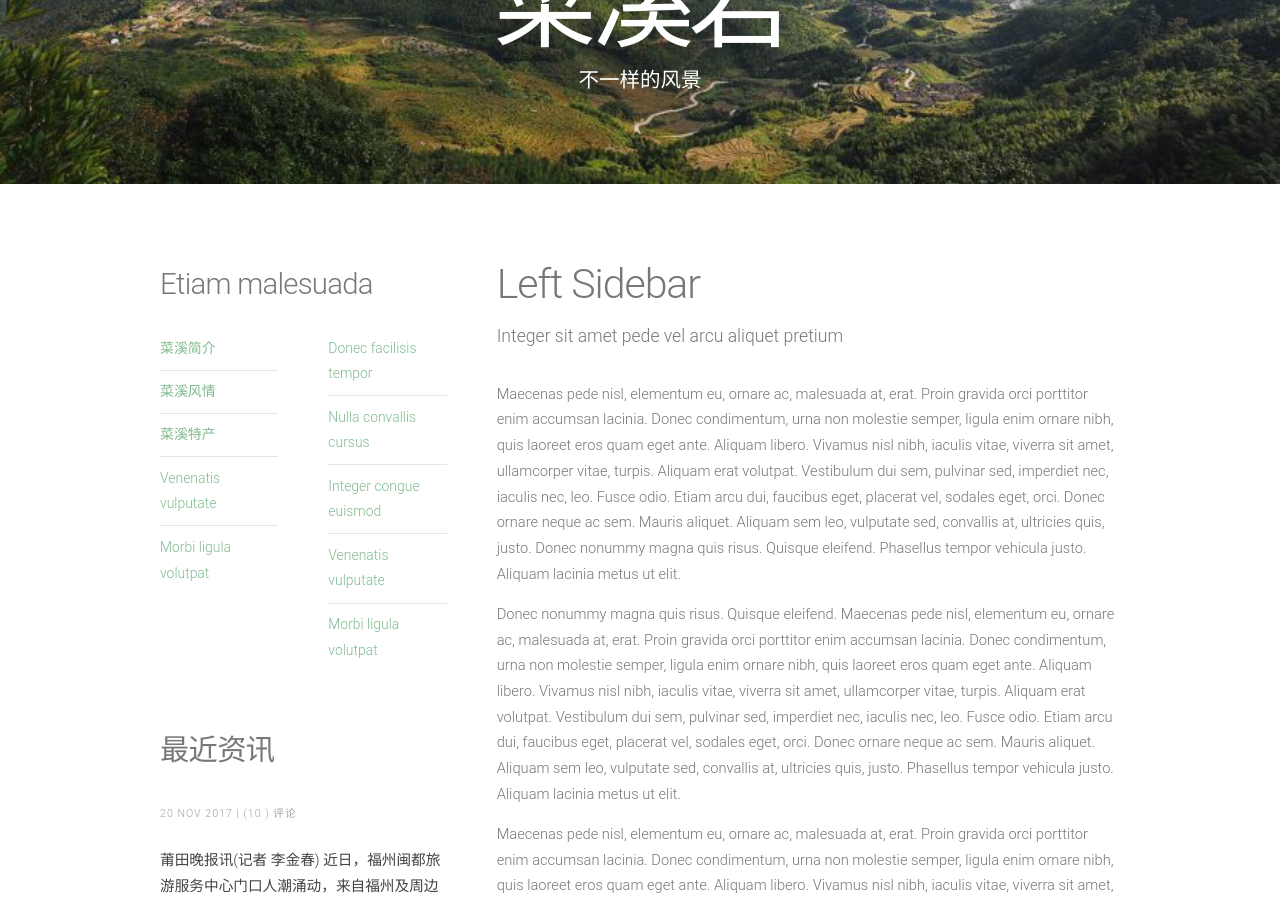
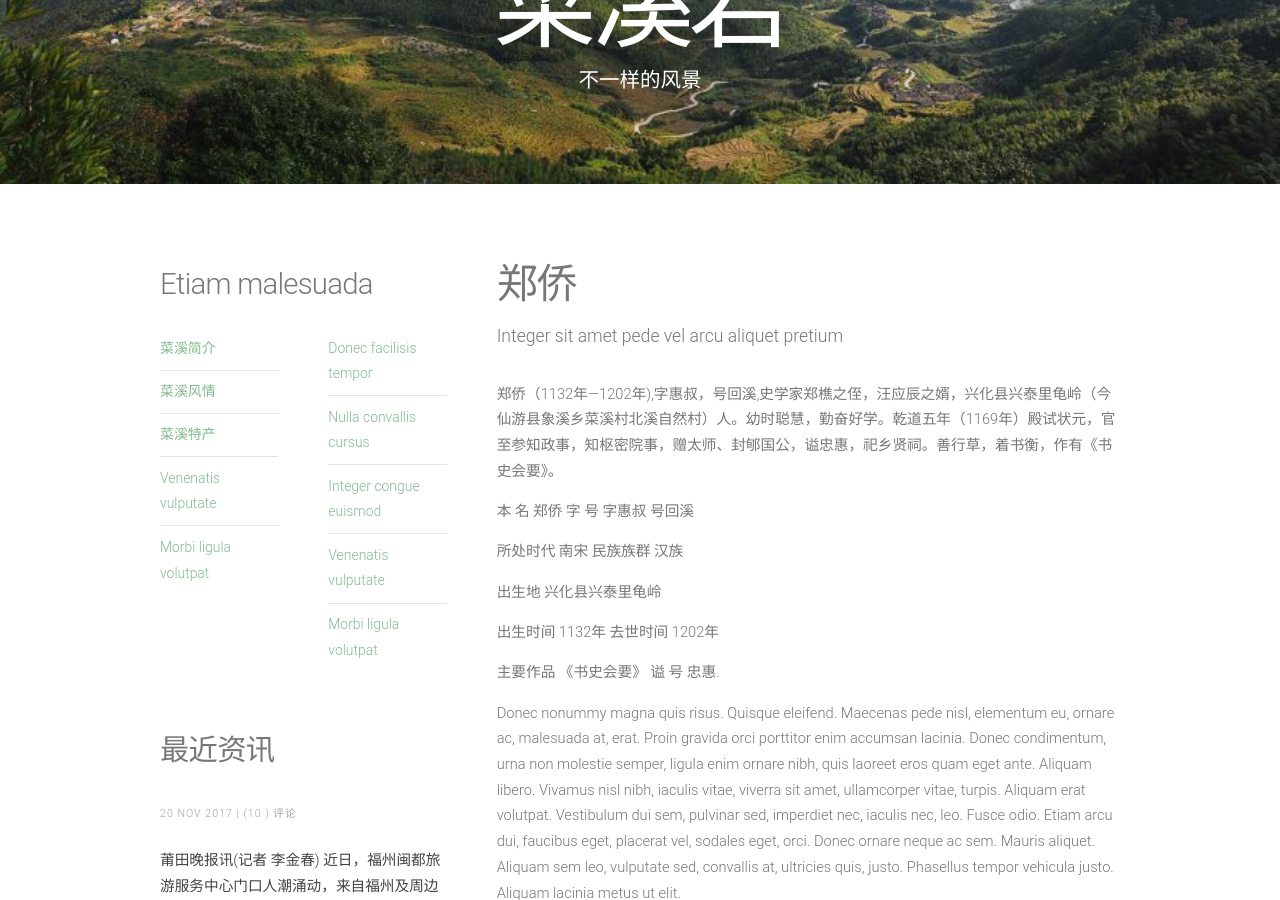
Before and after one commit to yuejianhua/caixiyan.github.io, a Jekyll site: the page built from left-sidebar.html, in a window 1280 px wide and 900 px high, scrolled down 194 px. Built offline with Jekyll 4.4.1, drawn with Linux system fonts in a browser that asks for light colours.

Commit message:
Update left-sidebar.html

```diff
--- a/left-sidebar.html
+++ b/left-sidebar.html
@@ -13,10 +13,15 @@ layout: default
 				<div id="content" class="8u skel-cell-important">
 					<section>
 						<header>
-							<h2>Left Sidebar</h2>
+							<h2>郑侨</h2>
 							<span class="byline">Integer sit amet pede vel arcu aliquet pretium</span>
 						</header>
-						<p>Maecenas pede nisl, elementum eu, ornare ac, malesuada at, erat. Proin gravida orci porttitor enim accumsan lacinia. Donec condimentum, urna non molestie semper, ligula enim ornare nibh, quis laoreet eros quam eget ante. Aliquam libero. Vivamus nisl nibh, iaculis vitae, viverra sit amet, ullamcorper vitae, turpis. Aliquam erat volutpat. Vestibulum dui sem, pulvinar sed, imperdiet nec, iaculis nec, leo. Fusce odio. Etiam arcu dui, faucibus eget, placerat vel, sodales eget, orci. Donec ornare neque ac sem. Mauris aliquet. Aliquam sem leo, vulputate sed, convallis at, ultricies quis, justo. Donec nonummy magna quis risus. Quisque eleifend. Phasellus tempor vehicula justo. Aliquam lacinia metus ut elit.</p>
+						<p>郑侨（1132年—1202年),字惠叔，号回溪,史学家郑樵之侄，汪应辰之婿，兴化县兴泰里龟岭（今仙游县象溪乡菜溪村北溪自然村）人。幼时聪慧，勤奋好学。乾道五年（1169年）殿试状元，官至参知政事，知枢密院事，赠太师、封郇国公，谥忠惠，祀乡贤祠。善行草，着书衡，作有《书史会要》。</p>
+                                                <p>本    名 郑侨 字    号 字惠叔 号回溪</p>
+					        <p>所处时代 南宋 民族族群 汉族</p>
+						<p>出生地 兴化县兴泰里龟岭</p>
+						<p>出生时间 1132年 去世时间 1202年</p>
+						<p>主要作品 《书史会要》 谥    号 忠惠.</p>
 						<p>Donec nonummy magna quis risus. Quisque eleifend. Maecenas pede nisl, elementum eu, ornare ac, malesuada at, erat. Proin gravida orci porttitor enim accumsan lacinia. Donec condimentum, urna non molestie semper, ligula enim ornare nibh, quis laoreet eros quam eget ante. Aliquam libero. Vivamus nisl nibh, iaculis vitae, viverra sit amet, ullamcorper vitae, turpis. Aliquam erat volutpat. Vestibulum dui sem, pulvinar sed, imperdiet nec, iaculis nec, leo. Fusce odio. Etiam arcu dui, faucibus eget, placerat vel, sodales eget, orci. Donec ornare neque ac sem. Mauris aliquet. Aliquam sem leo, vulputate sed, convallis at, ultricies quis, justo. Phasellus tempor vehicula justo. Aliquam lacinia metus ut elit.</p>
 						<p>Maecenas pede nisl, elementum eu, ornare ac, malesuada at, erat. Proin gravida orci porttitor enim accumsan lacinia. Donec condimentum, urna non molestie semper, ligula enim ornare nibh, quis laoreet eros quam eget ante. Aliquam libero. Vivamus nisl nibh, iaculis vitae, viverra sit amet, ullamcorper vitae, turpis. Aliquam erat volutpat. Vestibulum dui sem, pulvinar sed, imperdiet nec, iaculis nec, leo. Fusce odio. Etiam arcu dui, faucibus eget, placerat vel, sodales eget, orci. Donec ornare neque ac sem. Mauris aliquet. Aliquam sem leo, vulputate sed, convallis at, ultricies quis, justo. Donec nonummy magna quis risus. Quisque eleifend. Phasellus tempor vehicula justo. Aliquam lacinia metus ut elit.</p>
 						<p>Donec nonummy magna quis risus. Quisque eleifend. Maecenas pede nisl, elementum eu, ornare ac, malesuada at, erat. Proin gravida orci porttitor enim accumsan lacinia. Donec condimentum, urna non molestie semper, ligula enim ornare nibh, quis laoreet eros quam eget ante. Aliquam libero. Vivamus nisl nibh, iaculis vitae, viverra sit amet, ullamcorper vitae, turpis. Aliquam erat volutpat. Vestibulum dui sem, pulvinar sed, imperdiet nec, iaculis nec, leo. Fusce odio. Etiam arcu dui, faucibus eget, placerat vel, sodales eget, orci. Donec ornare neque ac sem. Mauris aliquet. Aliquam sem leo, vulputate sed, convallis at, ultricies quis, justo. Phasellus tempor vehicula justo. Aliquam lacinia metus ut elit.</p>
```
